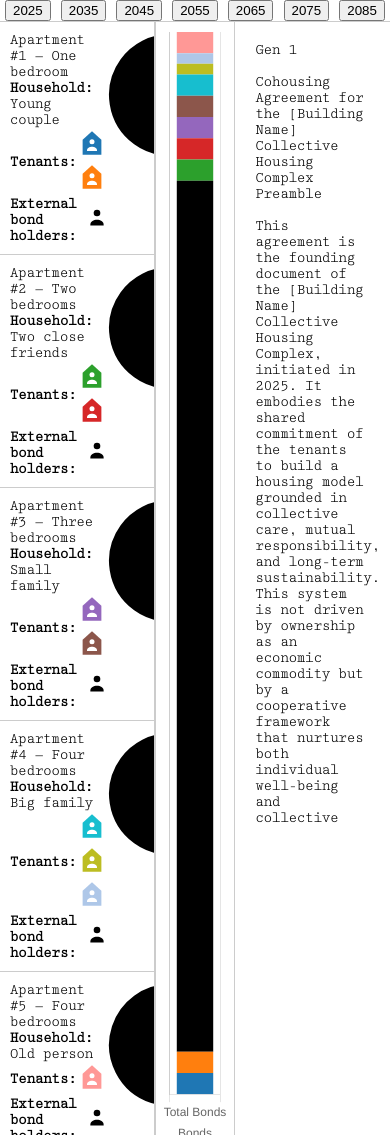
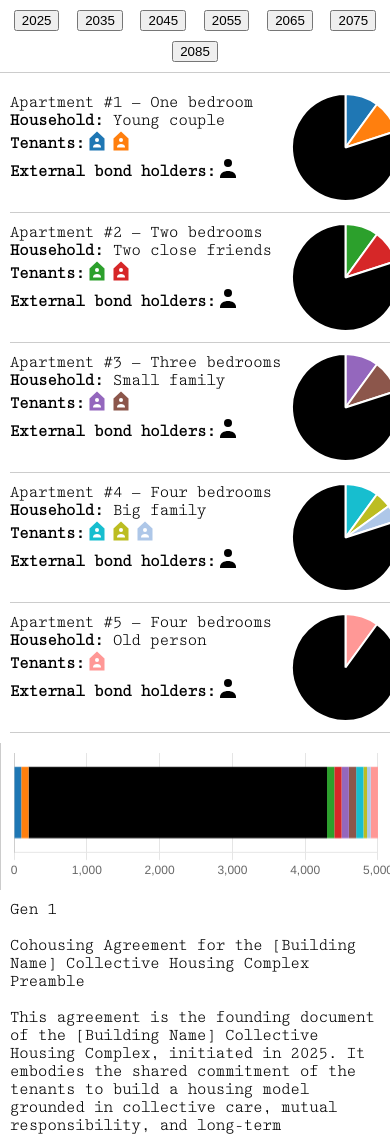
Before and after one commit to samuelsamsa/samuelsamsa.github.io, a plain HTML site: page index.html in a window 390 px wide. Shown: the top 1135 px of the page. Drawn offline with nearby package versions, Linux system fonts and the light colour scheme.

Commit message:
Update mobile index.html

```diff
--- a/index.html
+++ b/index.html
@@ -133,14 +133,72 @@
   align-items: center;
   border-left: 1px solid #ccc;
   border-right: 1px solid #ccc;
-  height: 100%;
-  box-sizing: border-box;
+  height: 95vh;
   padding: 10px 5px;
 }
 
 .chartjs-tooltip {
   z-index: 9999 !important;
   position: relative; /* or absolute */
+}
+
+@media (max-width: 768px) {
+  body {
+    font-size: 0.9em;
+  }
+
+  #timeline {
+    flex-wrap: wrap;
+    height: auto;
+    padding: 10px;
+    gap: 10px;
+  }
+
+  #main {
+    flex-direction: column;
+  }
+
+  #building, #manifesto {
+    width: 100%;
+    border-right: none;
+    height: auto;
+    padding: 10px;
+  }
+
+  #bond-chart-container {
+    width: 100vW;/* Optionally hide the vertical chart on mobile */
+    height: 15vH;
+  }
+
+  .apartment {
+    flex-direction: row;
+    padding: 10px 0;
+  }
+
+  .houseInfo {
+    margin-bottom: 10px;
+  }
+
+  .chart {
+    justify-content: right;
+    min-width: 13vh;
+        max-width: 13vh;
+  }
+
+  .pie-chart {
+    width: 100%;
+    max-width: 250px;
+  }
+
+  .inside-icon, .outside-icon {
+    width: 24px;
+    height: 24px;
+  }
+
+  .owner::after {
+    font-size: 10px;
+    padding: 3px 6px;
+  }
 }
 
 
@@ -380,7 +438,7 @@ const ctxBond = document.getElementById('bond-chart').getContext('2d');
 if (bondChart) {
   bondChart.destroy();
 }
-
+const isMobile = window.innerWidth <= 768;
 bondChart = new Chart(ctxBond, {
   type: 'bar',
   data: {
@@ -393,7 +451,7 @@ bondChart = new Chart(ctxBond, {
     }))
   },
   options: {
-    indexAxis: 'x',  // horizontal bars (so vertical stacked bars)
+    indexAxis: isMobile ? 'y' : 'x', // horizontal bars (so vertical stacked bars)
     responsive: true,
     maintainAspectRatio: false,
     scales: {
@@ -401,7 +459,7 @@ bondChart = new Chart(ctxBond, {
         stacked: true,
         beginAtZero: true,
         title: {
-          display: true,
+          display: false,
           text: 'Bonds'
         }
       },
```
